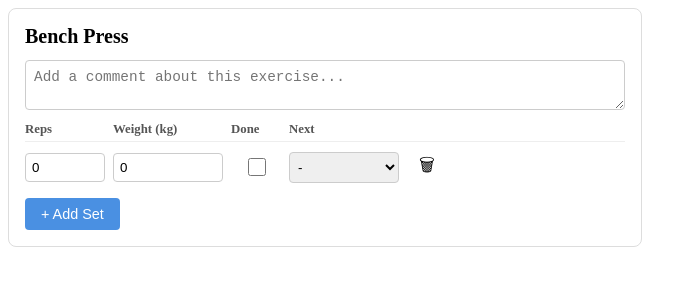
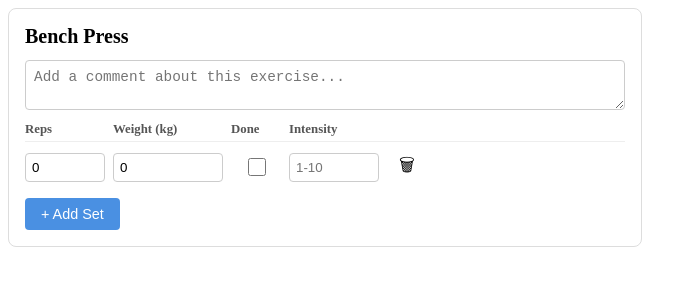
Before and after one commit to yoav235/workout-app-angular, an Angular app: page / in a window 1280 px wide. Shown: the top 300 px of the page, without its empty margins (0-697 px from the left). Built offline with nearby package versions, Linux system fonts and the light colour scheme.

Commit message:
feat: add WorkoutItemComponent for tracking exercise sets and intensity

```diff
--- a/src/app/workout-item-component/workout-item-component.css
+++ b/src/app/workout-item-component/workout-item-component.css
@@ -34,7 +34,7 @@
 .set-header,
 .set-row {
   display: grid;
-  grid-template-columns: 80px 110px 50px 110px 40px;
+  grid-template-columns: 80px 110px 50px 90px 40px;
   align-items: center;
   gap: 8px;
 }
@@ -62,12 +62,24 @@
   justify-self: center;
 }
 
-.change-weight {
-  padding: 6px 4px;
+.intensity-input {
+  padding: 6px;
   border: 1px solid #ccc;
   border-radius: 4px;
   width: 100%;
-  cursor: pointer;
+  box-sizing: border-box;
+}
+
+.set-row.intensity-green {
+  background-color: #d4f5d4;
+}
+
+.set-row.intensity-yellow {
+  background-color: #fff9c4;
+}
+
+.set-row.intensity-red {
+  background-color: #ffd6d6;
 }
 
 .delete-btn {
--- a/src/app/workout-item-component/workout-item-component.html
+++ b/src/app/workout-item-component/workout-item-component.html
@@ -13,11 +13,15 @@
       <span>Reps</span>
       <span>Weight (kg)</span>
       <span>Done</span>
-      <span>Next</span>
+      <span>Intensity</span>
       <span></span>
     </div>
 
-    <div class="set-row" *ngFor="let set of sets; let i = index">
+    <div class="set-row"
+         [class.intensity-green]="set.intensity !== null && set.intensity >= 7 && set.intensity <= 8"
+         [class.intensity-yellow]="set.intensity === 9"
+         [class.intensity-red]="set.intensity === 10"
+         *ngFor="let set of sets; let i = index">
       <input
         type="number"
         [(ngModel)]="set.reps"
@@ -36,11 +40,15 @@
         [(ngModel)]="set.completed"
         class="completed-checkbox"
       />
-      <select [(ngModel)]="set.change_weight" class="change-weight">
-        <option value="-">-</option>
-        <option value="up">↑ Up</option>
-        <option value="down">↓ Down</option>
-      </select>
+      <input
+        type="number"
+        [(ngModel)]="set.intensity"
+        min="1"
+        max="10"
+        placeholder="1-10"
+        (change)="clampIntensity(set)"
+        class="intensity-input"
+      />
       <button class="delete-btn" (click)="deleteSet(i)" title="Delete set">
         🗑
       </button>
--- a/src/app/workout-item-component/workout-item-component.ts
+++ b/src/app/workout-item-component/workout-item-component.ts
@@ -6,7 +6,7 @@ export interface WorkoutSet {
   reps: number;
   weight: number;
   completed: boolean;
-  change_weight: 'up' | 'down' | '-';
+  intensity: number | null;
 }
 
 @Component({
@@ -20,11 +20,17 @@ export class WorkoutItemComponent {
 
   comment: string = '';
   sets: WorkoutSet[] = [
-    { reps: 0, weight: 0, completed: false, change_weight: '-' }
+    { reps: 0, weight: 0, completed: false, intensity: null }
   ];
 
   addSet(): void {
-    this.sets.push({ reps: 0, weight: 0, completed: false, change_weight: '-' });
+    this.sets.push({ reps: 0, weight: 0, completed: false, intensity: null });
+  }
+
+  clampIntensity(set: WorkoutSet): void {
+    if (set.intensity === null) return;
+    if (set.intensity > 10) set.intensity = 10;
+    if (set.intensity < 1) set.intensity = 1;
   }
 
   deleteSet(index: number): void {
```
